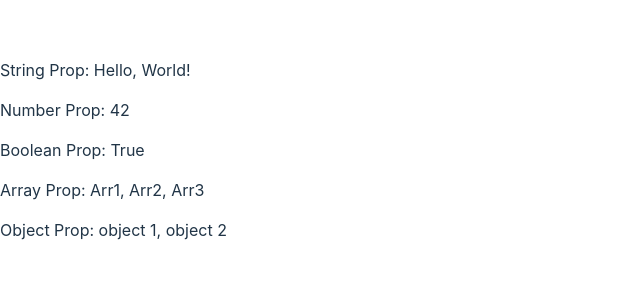
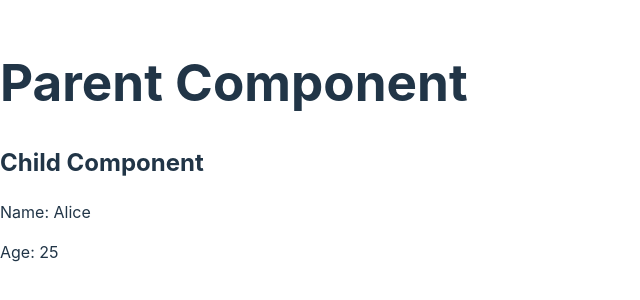
Before and after one commit to FelixNihBous/assignment-19, a React (Vite) app: page / in a window 1280 px wide. Shown: the part 250-550 px from the top of the page, without its empty margins (0-640 px from the left). Built offline with nearby package versions, Linux system fonts and the light colour scheme.

Commit message:
pass functions as props (Answer No 2)

```diff
--- a/src/App.jsx
+++ b/src/App.jsx
@@ -1,25 +1,12 @@
 import React from 'react';
+import Parent from './Parent';
 
-function ExampleComponent({ strProp, numProp, boolProp, arrProp, objProp }) {
+const App = () => {
     return (
         <div>
-            <p>String Prop: {strProp}</p>
-            <p>Number Prop: {numProp}</p>
-            <p>Boolean Prop: {boolProp ? 'True' : 'False'}</p>
-            <p>Array Prop: {arrProp.join(', ')}</p>
-            <p>Object Prop: {objProp.key1}, {objProp.key2}</p>
+            <Parent />
         </div>
     );
-}
-
-const App = () => (
-    <ExampleComponent
-        strProp="Hello, World!"
-        numProp={42}
-        boolProp={true}
-        arrProp={['Arr1', 'Arr2', 'Arr3']}
-        objProp={{ key1: 'object 1', key2: 'object 2' }}
-    />
-);
+};
 
 export default App;
--- /dev/null
+++ b/src/Child.jsx
@@ -0,0 +1,13 @@
+import React from 'react';
+
+const ChildComponent = ({ name, age }) => {
+    return (
+        <div>
+            <h2>Child Component</h2>
+            <p>Name: {name}</p>
+            <p>Age: {age}</p>
+        </div>
+    );
+};
+
+export default ChildComponent;
--- /dev/null
+++ b/src/Parent.jsx
@@ -0,0 +1,17 @@
+import React from 'react';
+import Child from './Child';
+
+const ParentComponent = () => {
+    const name = "Alice";
+    const age = 25;
+
+    return (
+        <div>
+            <h1>Parent Component</h1>
+            {/* Passing props to ChildComponent */}
+            <Child name={name} age={age} />
+        </div>
+    );
+};
+
+export default ParentComponent;
```
